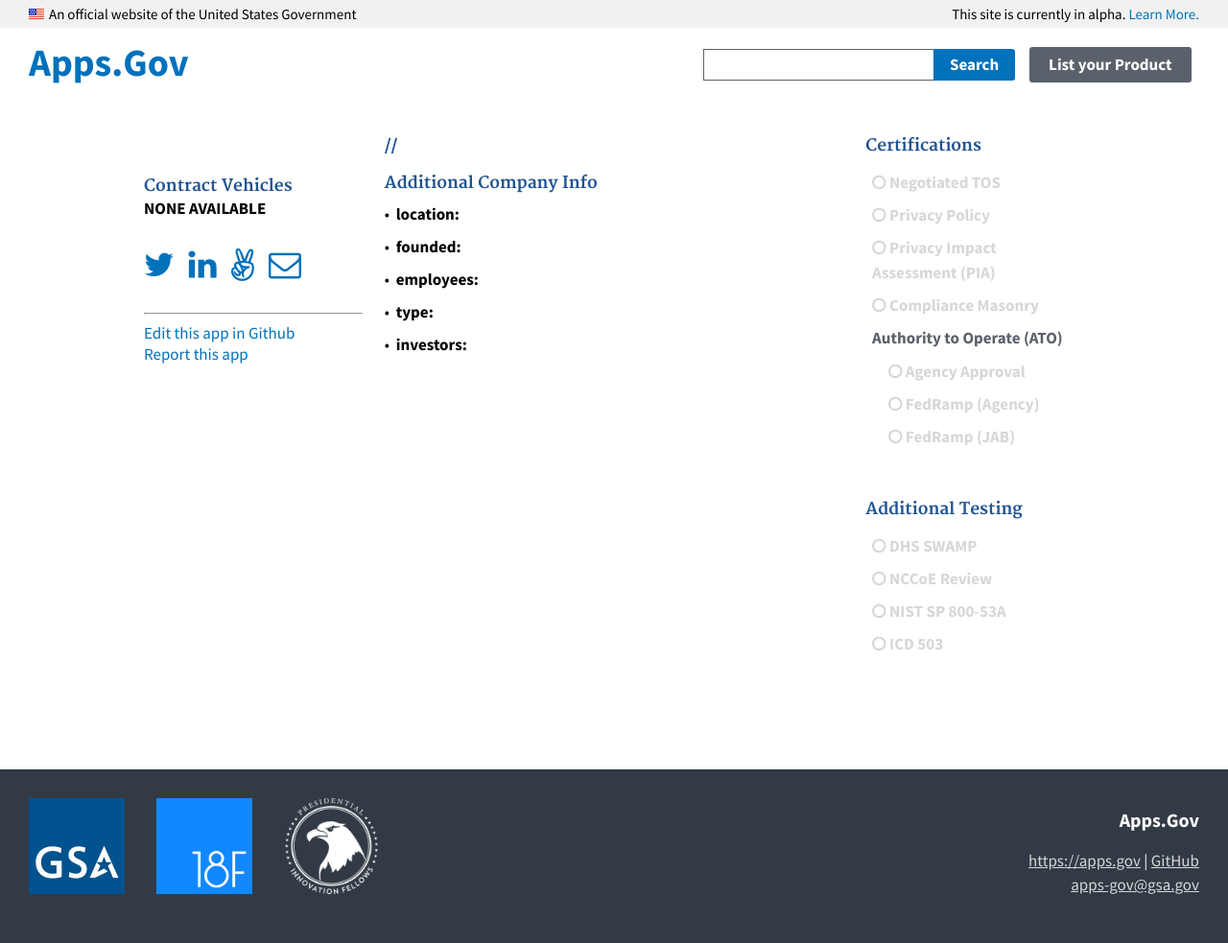
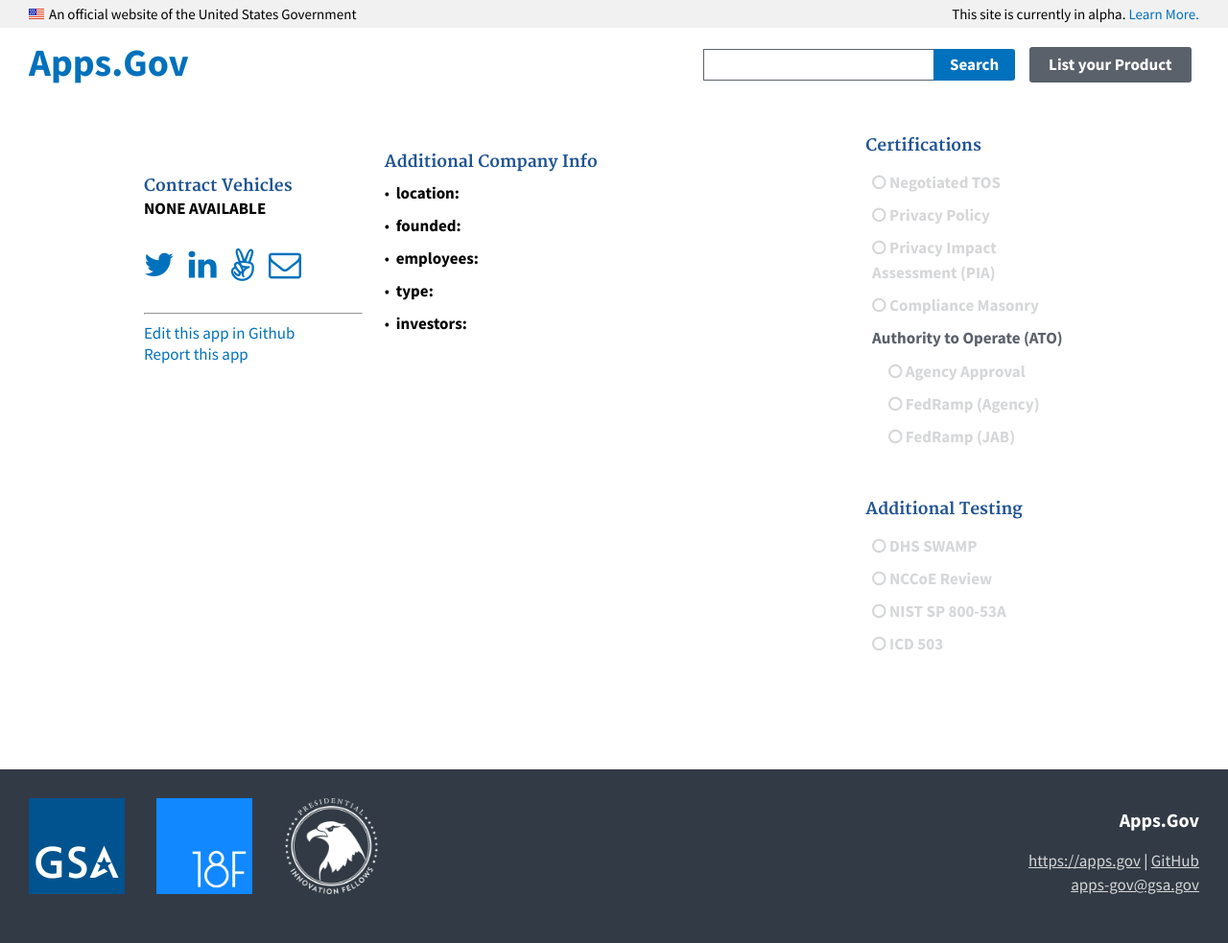
Before and after one commit to presidential-innovation-fellows/apps-gov, a Jekyll site: the page built from slack.html, in a window 1280 px wide. Shown: the whole page at 96% size. Built offline with Jekyll 4.4.1, drawn with Linux system fonts in a browser that asks for light colours.

Commit message:
updated test data and removed sector

```diff
--- a/amazon.html
+++ b/amazon.html
@@ -1,7 +1,7 @@
 ---
 layout: default
 title: Amazon
-permalink: products/Amazon/
+permalink: products/amazon/
 ---
 
 <div class="usa-hero-navbar">
@@ -60,7 +60,7 @@ permalink: products/Amazon/
 				<iframe width="560" height="315" src="https://www.youtube.com/embed/{{ product.youtube_video_id }}" frameborder="0" allowfullscreen></iframe>
 			{% endif %}
 			<h2>{{ product.name }}</h2>
-			<h4>{{ product.sector }} // <a href="http://{{ product.url }}"target="blank">{{ product.url }}</a></h4>
+			<h4><a href="http://{{ product.url }}"target="blank">{{ product.url }}</a></h4>
 			<p>{{ product.short_description }}</p>
 			{% if product.gov_customers %}
 				{% assign customers = product.gov_customers %}
--- a/products.html
+++ b/products.html
@@ -29,7 +29,6 @@ permalink: products/
       <img src="{{ product.logo_url }}">
       <div class="product-title">
         <h3><a href="/products/{{ product.slug }}/">{{ product.name }}</a></h3>
-        <h4>{{ product.sector }}</h4>
       </div>
       <div>
         {% for keyword in product.top_keywords %}
--- a/slack.html
+++ b/slack.html
@@ -60,7 +60,7 @@ permalink: products/Slack/
 				<iframe width="560" height="315" src="https://www.youtube.com/embed/{{ product.youtube_video_id }}" frameborder="0" allowfullscreen></iframe>
 			{% endif %}
 			<h2>{{ product.name }}</h2>
-			<h4>{{ product.sector }} // <a href="http://{{ product.url }}"target="blank">{{ product.url }}</a></h4>
+			<h4><a href="http://{{ product.url }}"target="blank">{{ product.url }}</a></h4>
 			<p>{{ product.short_description }}</p>
 			{% if product.gov_customers %}
 				{% assign customers = product.gov_customers %}
@@ -80,7 +80,15 @@ permalink: products/Slack/
 				<li><strong>founded:</strong> {{ product.founded_year }}</li>
 				<li><strong>employees:</strong> {{product.number_of_employees}}</li>
 				<li><strong>type:</strong> {{product.status}}</li>
-				<li><strong>investors:</strong> {{product.investors}}</li>
+				<li><strong>investors:</strong>
+		      {% assign investors = product.investors %}
+		      {% for investor in investors %}
+		        {% if forloop.last == true %}
+				      {{ investor }}
+				    {% else %}
+				      {{ investor }},
+				    {% endif %}
+		      {% endfor %}</li>
 			</ul>
 		</div>
 
```
